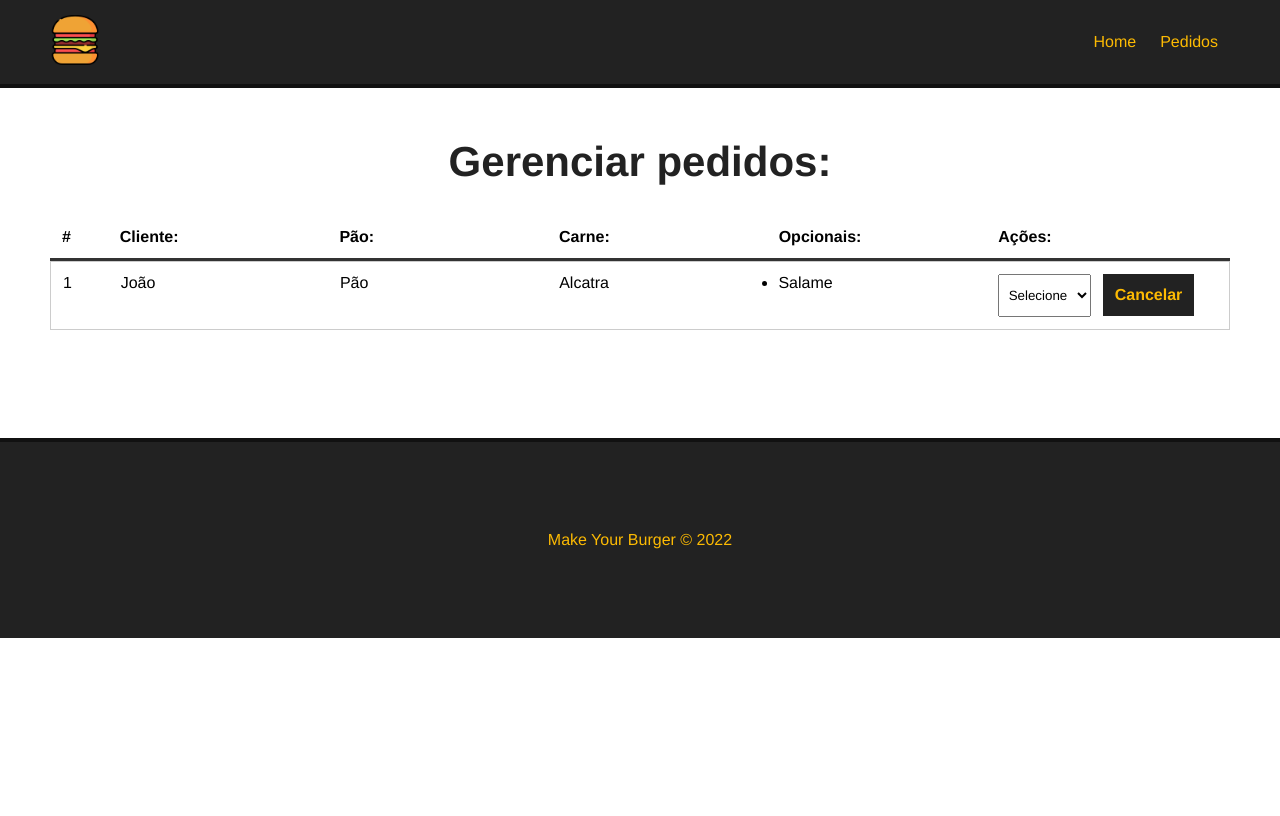
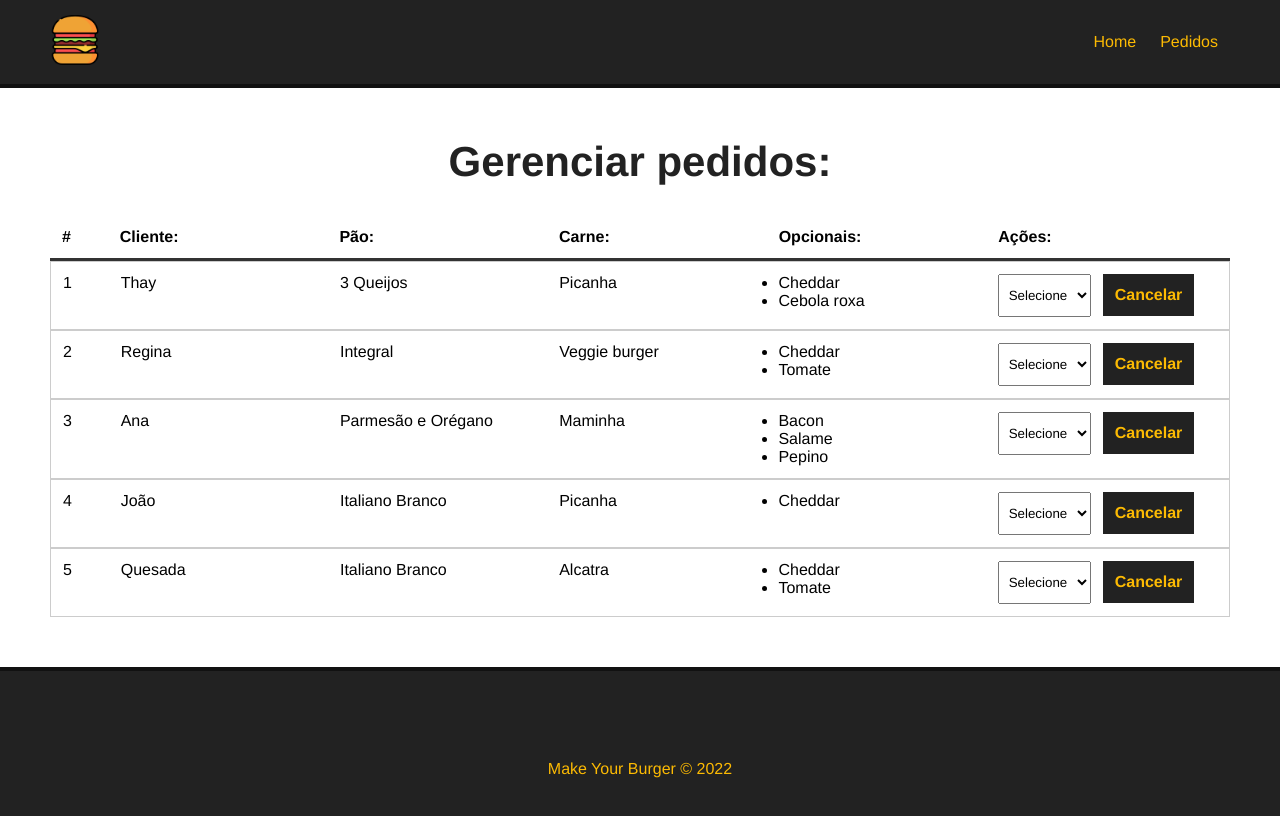
Before and after one commit to thaisquesada/learning-vue, a Vue app in the folder make_your_burger/: page /pedidos in a window 1280 px wide. Shown: the top 816 px of the page. Built offline with nearby package versions, Linux system fonts and the light colour scheme; data requests are answered from the project's data file.

Commit message:
resgatando pedidos no banco (get) 🐱‍💻

```diff
--- a/make_your_burger/db/db.json
+++ b/make_your_burger/db/db.json
@@ -125,6 +125,17 @@
       ],
       "status": "Solicitado",
       "id": 4
+    },
+    {
+      "nome": "Quesada",
+      "pao": "Italiano Branco",
+      "carne": "Alcatra",
+      "opcionais": [
+        "Cheddar",
+        "Tomate"
+      ],
+      "status": "Solicitado",
+      "id": 5
     }
   ]
 }
--- a/make_your_burger/src/components/Dashboard.vue
+++ b/make_your_burger/src/components/Dashboard.vue
@@ -10,14 +10,16 @@
                 </div>
             </div>
             <div id="burger-table-rows">
-                <div class="burger-table-row">
-                    <div class="order-number">1</div>
-                    <div>João</div>
-                    <div>Pão</div>
-                    <div>Alcatra</div>
+                <div class="burger-table-row" v-for="burger in burgers" :key="burger.id">
+                    <div class="order-number">{{ burger.id }}</div>
+                    <div>{{ burger.nome }}</div>
+                    <div>{{ burger.pao }}</div>
+                    <div>{{ burger.carne }}</div>
                     <div>
                         <ul>
-                            <li>Salame</li>
+                            <li v-for="(opcional, index) in burger.opcionais" :key="index">
+                                {{ opcional }}
+                            </li>
                         </ul>
                     </div>
                 <div>
@@ -33,6 +35,29 @@
 <script>
 export default {
     name: "Dashboard",
+    data() {
+        return {
+            burgers: null,
+            burder_id: null,
+            status: []
+        }
+    },
+    methods: {
+        async getPedidos() {
+
+            const req = await fetch("http://localhost:3000/burgers");
+
+            const data = await req.json();
+
+            this.burgers = data;
+
+            // resgatar os status
+
+        }
+    },
+    mounted() {
+        this.getPedidos();
+    }
 };
 </script>
 
```
Also changed, not shown: make_your_burger/src/views/Pedidos.vue (line endings or trailing spaces).
